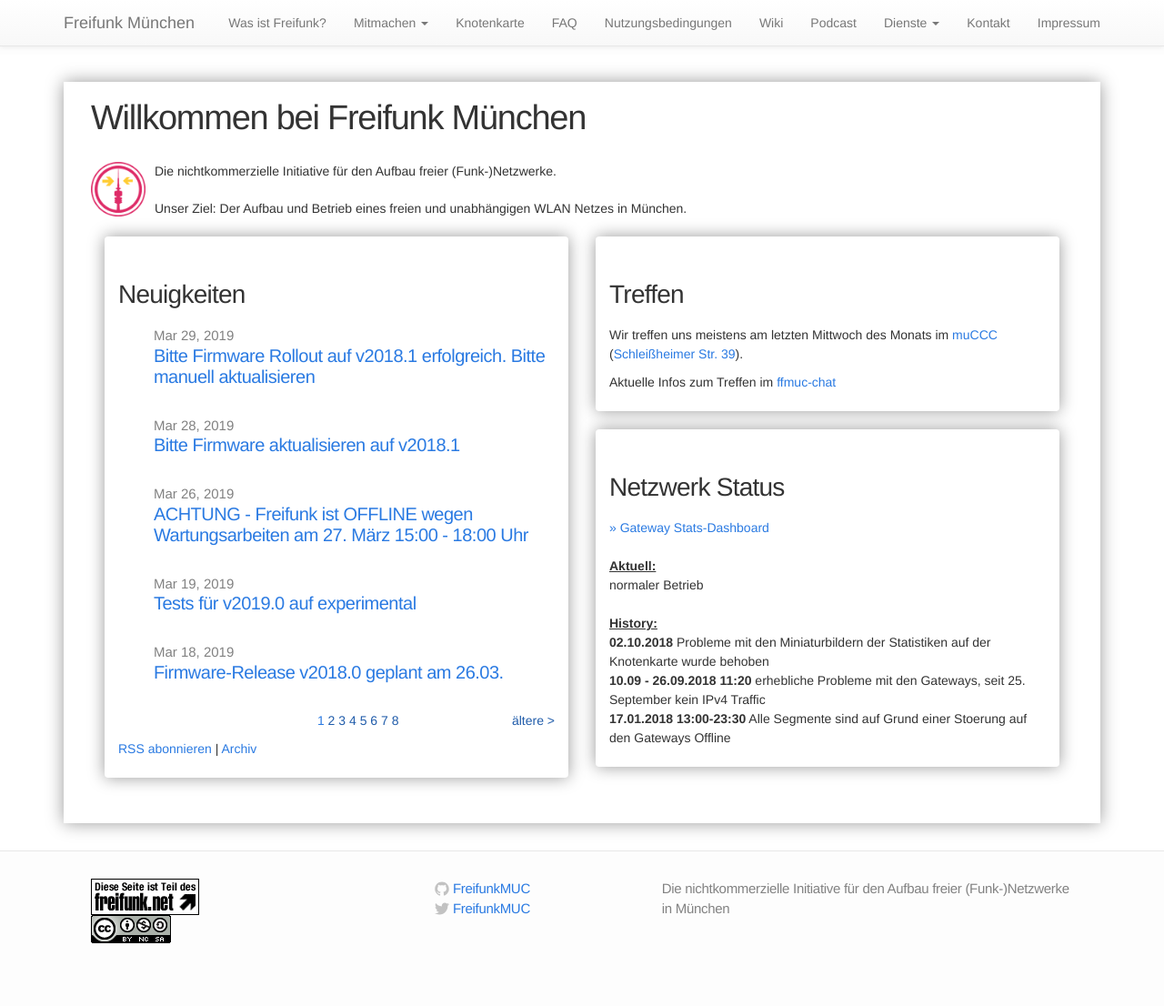
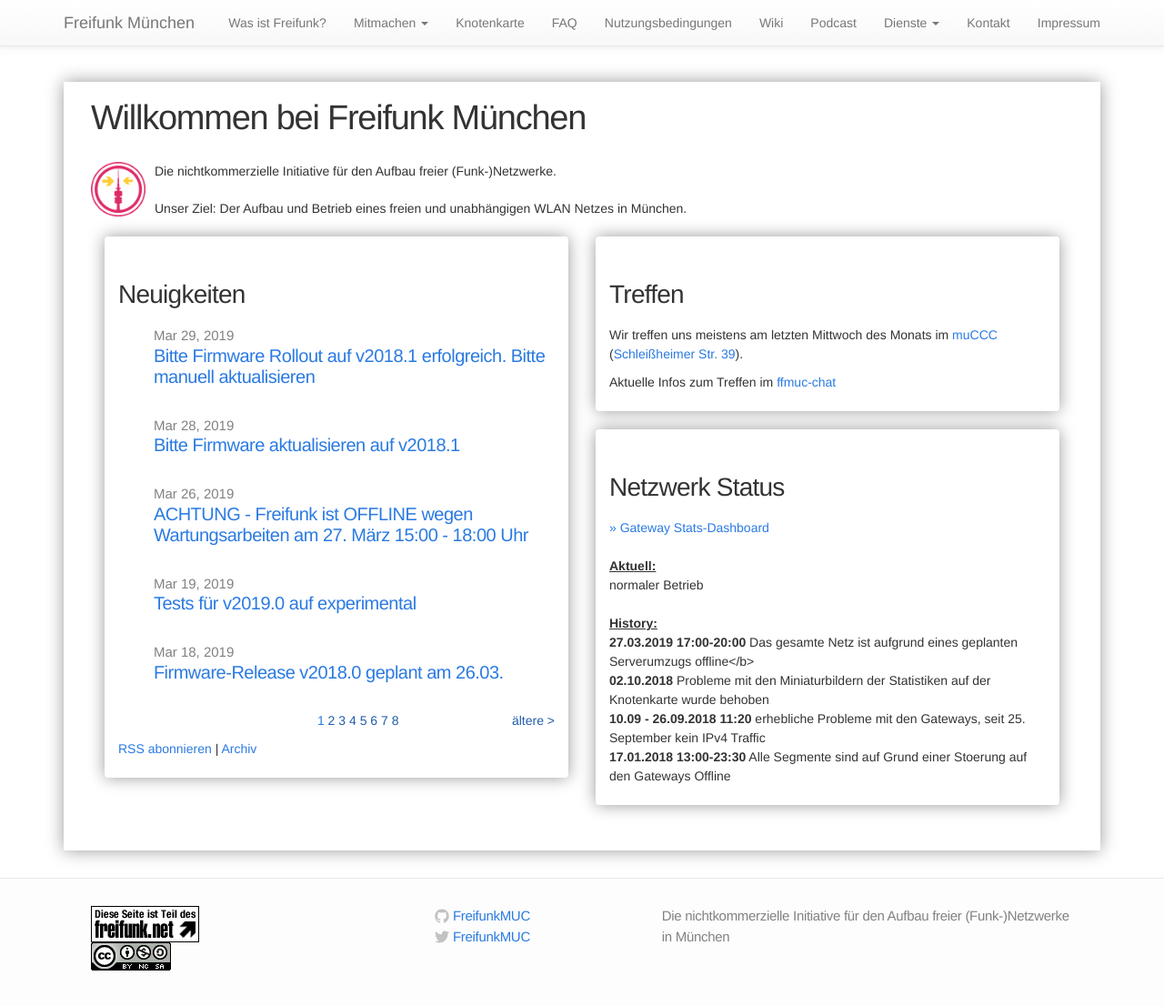
Before and after one commit to freifunkMUC/freifunkmuc.github.io, a Jekyll site: the page built from index.md, in a window 1280 px wide and 1122 px high. Shown: the top 1106 px of the window at 91% size. Built offline with Jekyll 4.4.1, drawn with Linux system fonts in a browser that asks for light colours.

Commit message:
add hint about passed network downtime on 27.03.19

```diff
--- a/_includes/network-status.md
+++ b/_includes/network-status.md
@@ -5,6 +5,7 @@
 <br>normaler Betrieb
 <br>
 <br><u><b>History:</b></u>
+<br><b>27.03.2019 17:00-20:00</b> Das gesamte Netz ist aufgrund eines geplanten Serverumzugs offline</b>
 <br><b>02.10.2018</b> Probleme mit den Miniaturbildern der Statistiken auf der Knotenkarte wurde behoben
 <br><b>10.09 - 26.09.2018 11:20</b> erhebliche Probleme mit den Gateways, seit 25. September kein IPv4 Traffic
 <br><b>17.01.2018 13:00-23:30</b> Alle Segmente sind auf Grund einer Stoerung auf den Gateways Offline
```
